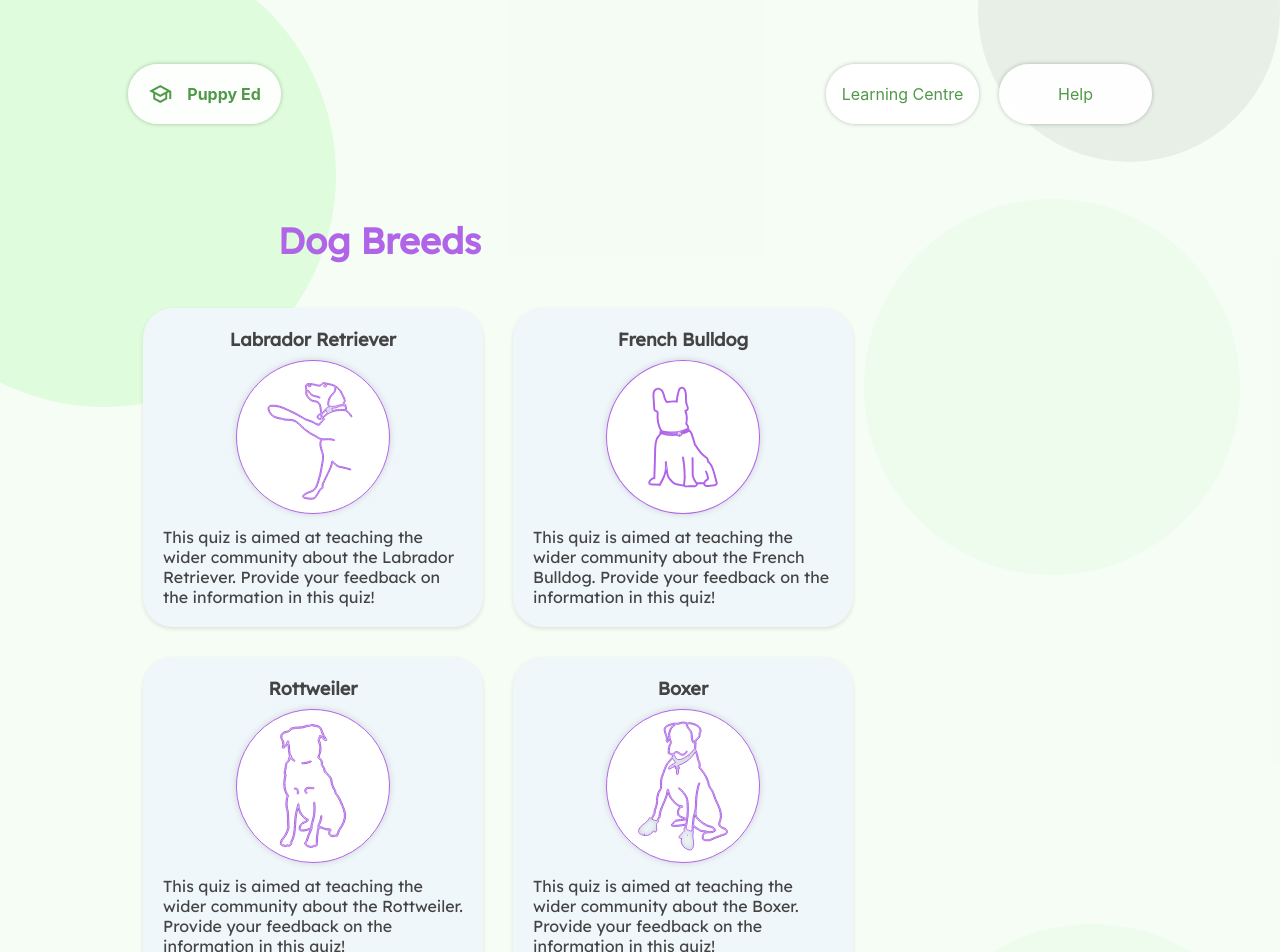
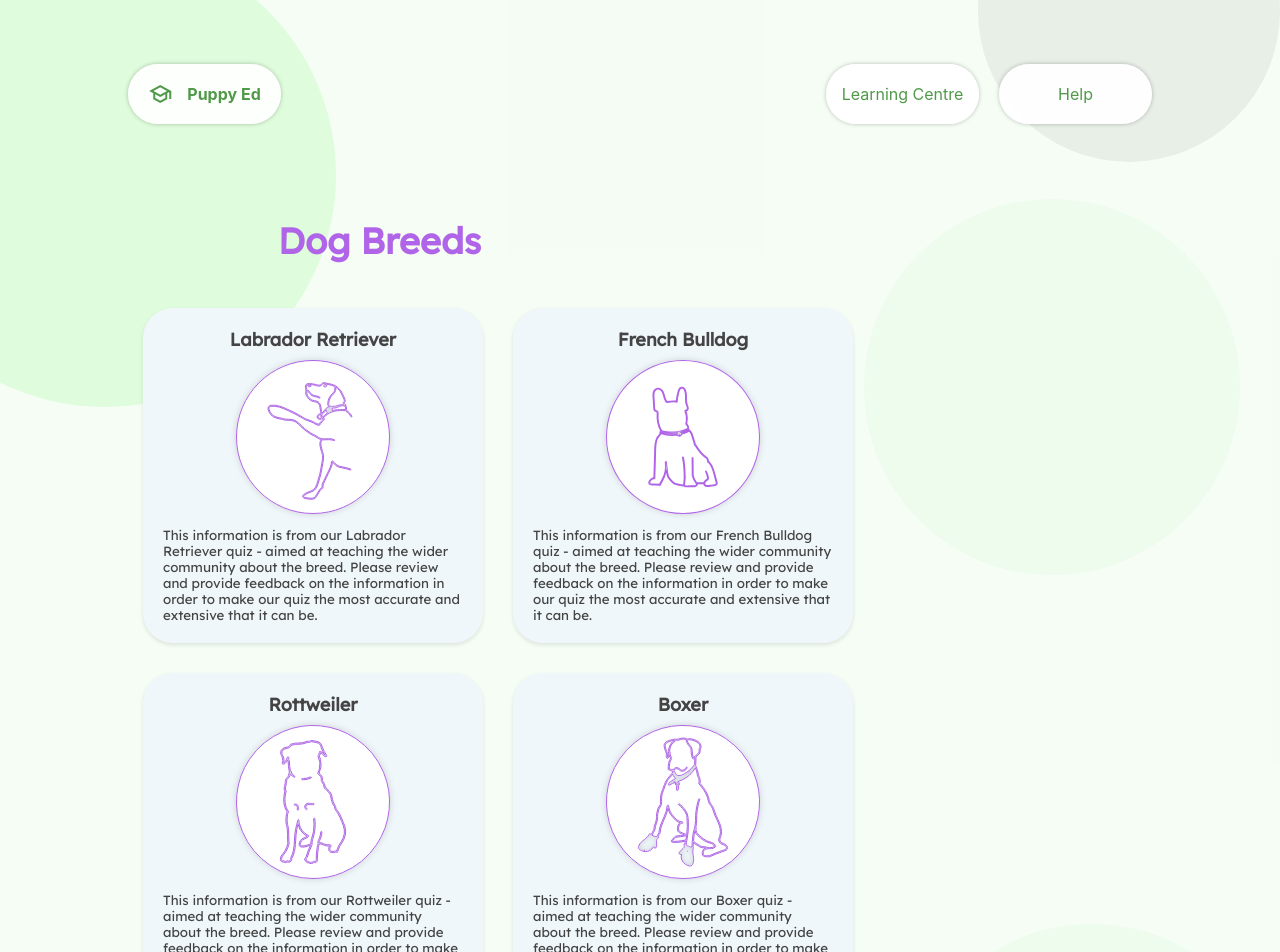
Before and after one commit to dylman123/puppy-ed, a React (Create React App) app: page /learning-centre in a window 1280 px wide. Shown: the top 952 px of the page. Built offline with nearby package versions, Linux system fonts and the light colour scheme.

Commit message:
modified descriptions

```diff
--- a/src/assets/learner-modules/modules.js
+++ b/src/assets/learner-modules/modules.js
@@ -67,7 +67,7 @@ export const modules = [
     {
       title: "Labrador Retriever",
       slug: "labrador-retriever",
-      description: "This quiz is aimed at teaching the wider community about the Labrador Retriever. Provide your feedback on the information in this quiz!",
+      description: "This information is from our Labrador Retriever quiz - aimed at teaching the wider community about the breed. Please review and provide feedback on the information in order to make our quiz the most accurate and extensive that it can be.",
       imageFile: image007,
       category: "dog-breeds",
       sections: {
@@ -104,14 +104,14 @@ export const modules = [
     {
       title: "Golden Retriever",
       slug: "golden-retriever",
-      description: "This quiz is aimed at teaching the wider community about the Golden Retriever. Provide your feedback on the information in this quiz!",
+      description: "This information is from our Golden Retriever quiz - aimed at teaching the wider community about the breed. Please review and provide feedback on the information in order to make our quiz the most accurate and extensive that it can be.",
       imageFile: image014,
       // category: "dog-breeds",
     },
     {
       title: "French Bulldog",
       slug: "french-bulldog",
-      description: "This quiz is aimed at teaching the wider community about the French Bulldog. Provide your feedback on the information in this quiz!",
+      description: "This information is from our French Bulldog quiz - aimed at teaching the wider community about the breed. Please review and provide feedback on the information in order to make our quiz the most accurate and extensive that it can be.",
       imageFile: image008,
       category: "dog-breeds",
       sections: {
@@ -150,14 +150,14 @@ export const modules = [
     {
       title: "Pug",
       slug: "pug",
-      description: "This quiz is aimed at teaching the wider community about the Pug. Provide your feedback on the information in this quiz!",
+      description: "This information is from our Pug quiz - aimed at teaching the wider community about the breed. Please review and provide feedback on the information in order to make our quiz the most accurate and extensive that it can be.",
       imageFile: image009,
     //   category: "dog-breeds",
     },
     {
       title: "Rottweiler",
       slug: "rottweiler",
-      description: "This quiz is aimed at teaching the wider community about the Rottweiler. Provide your feedback on the information in this quiz!",
+      description: "This information is from our Rottweiler quiz - aimed at teaching the wider community about the breed. Please review and provide feedback on the information in order to make our quiz the most accurate and extensive that it can be.",
       imageFile: image017,
       category: "dog-breeds",
       author: {
@@ -194,14 +194,14 @@ export const modules = [
     {
       title: "Papillon & Phalene",
       slug: "papillon",
-      description: "This quiz is aimed at teaching the wider community about the Papillon & Phalene. Provide your feedback on the information in this quiz!",
+      description: "This information is from our Papillon & Phalene quiz - aimed at teaching the wider community about the breed. Please review and provide feedback on the information in order to make our quiz the most accurate and extensive that it can be.",
       imageFile: image010,
     //   category: "dog-breeds",
     },
     {
       title: "Boxer",
       slug: "boxer",
-      description: "This quiz is aimed at teaching the wider community about the Boxer. Provide your feedback on the information in this quiz!",
+      description: "This information is from our Boxer quiz - aimed at teaching the wider community about the breed. Please review and provide feedback on the information in order to make our quiz the most accurate and extensive that it can be.",
       imageFile: image011,
       category: "dog-breeds",
       quizUrl: "https://docs.google.com/forms/d/e/1FAIpQLSdEpN0ou6rGGcPDy5V5-fW2peL0eRyrK0wVfKAXnq0oBgb4ig/viewform",
@@ -251,14 +251,14 @@ export const modules = [
     {
       title: "Whippet",
       slug: "whippet",
-      description: "This quiz is aimed at teaching the wider community about the Whippet. Provide your feedback on the information in this quiz!",
+      description: "This information is from our Whippet quiz - aimed at teaching the wider community about the breed. Please review and provide feedback on the information in order to make our quiz the most accurate and extensive that it can be.",
       imageFile: image012,
     //   category: "dog-breeds",
     },
     {
       title: "Bichon Frise",
       slug: "bichon-frise",
-      description: "This quiz is aimed at teaching the wider community about the Bichon Frise. Provide your feedback on the information in this quiz!",
+      description: "This information is from our Bichon Frise quiz - aimed at teaching the wider community about the breed. Please review and provide feedback on the information in order to make our quiz the most accurate and extensive that it can be.",
       imageFile: image013,
       category: "dog-breeds",
       quizUrl: "https://docs.google.com/forms/d/e/1FAIpQLScsRUikGlviNEGpPzp9Q7G4uK446nkurjnyCpiH-qe28grziQ/viewform",
@@ -296,7 +296,7 @@ export const modules = [
     {
       title: "Cocker Spaniel",
       slug: "cocker-spaniel",
-      description: "This quiz is aimed at teaching the wider community about the Cocker Spaniel. Provide your feedback on the information in this quiz!",
+      description: "This information is from our Cocker Spaniel quiz - aimed at teaching the wider community about the breed. Please review and provide feedback on the information in order to make our quiz the most accurate and extensive that it can be.",
       imageFile: image015,
       category: "dog-breeds",
       quizUrl: "https://docs.google.com/forms/d/e/1FAIpQLSdDM5m8gxm5FAVMaSorA4_f2NiRYrvPC-ydQwVmJW8os0lvlg/viewform",
@@ -340,7 +340,7 @@ export const modules = [
     {
       title: "Scottish Terrier",
       slug: "scottish-terrier",
-      description: "This quiz is aimed at teaching the wider community about the Scottish Terrier. Provide your feedback on the information in this quiz!",
+      description: "This information is from our Scottish Terrier quiz - aimed at teaching the wider community about the breed. Please review and provide feedback on the information in order to make our quiz the most accurate and extensive that it can be.",
       imageFile: image016,
       category: "dog-breeds",
       sections: {
@@ -386,7 +386,7 @@ export const modules = [
     {
       title: "Dachshund",
       slug: "dachshund",
-      description: "This quiz is aimed at teaching the wider community about the Dachshund. Provide your feedback on the information in this quiz!",
+      description: "This information is from our Dachshund quiz - aimed at teaching the wider community about the breed. Please review and provide feedback on the information in order to make our quiz the most accurate and extensive that it can be.",
       imageFile: image018,
     //   category: "dog-breeds",
     },
--- a/src/containers/LearningCentrePage/LearningCentrePage.css
+++ b/src/containers/LearningCentrePage/LearningCentrePage.css
@@ -36,7 +36,7 @@
 .moduleCard {
     position: relative;
     background-color: #f0f7fa;
-    max-height: 350px;
+    /* max-height: 350px; */
     border-radius: 30px;
     padding: 20px;
     margin: 15px 0;
@@ -69,4 +69,5 @@
 .cardDescription {
     text-align: start;
     margin: 0;
+    font-size: smaller;
 }
```
